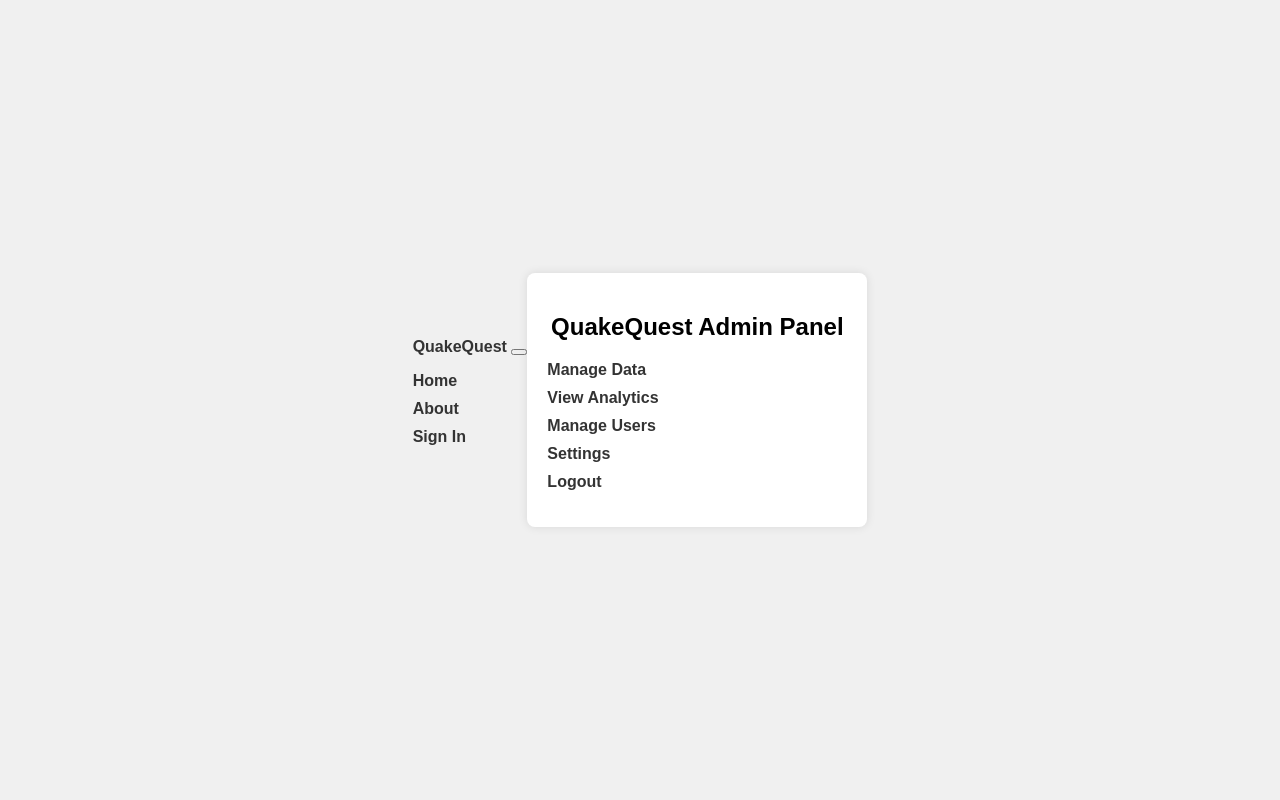
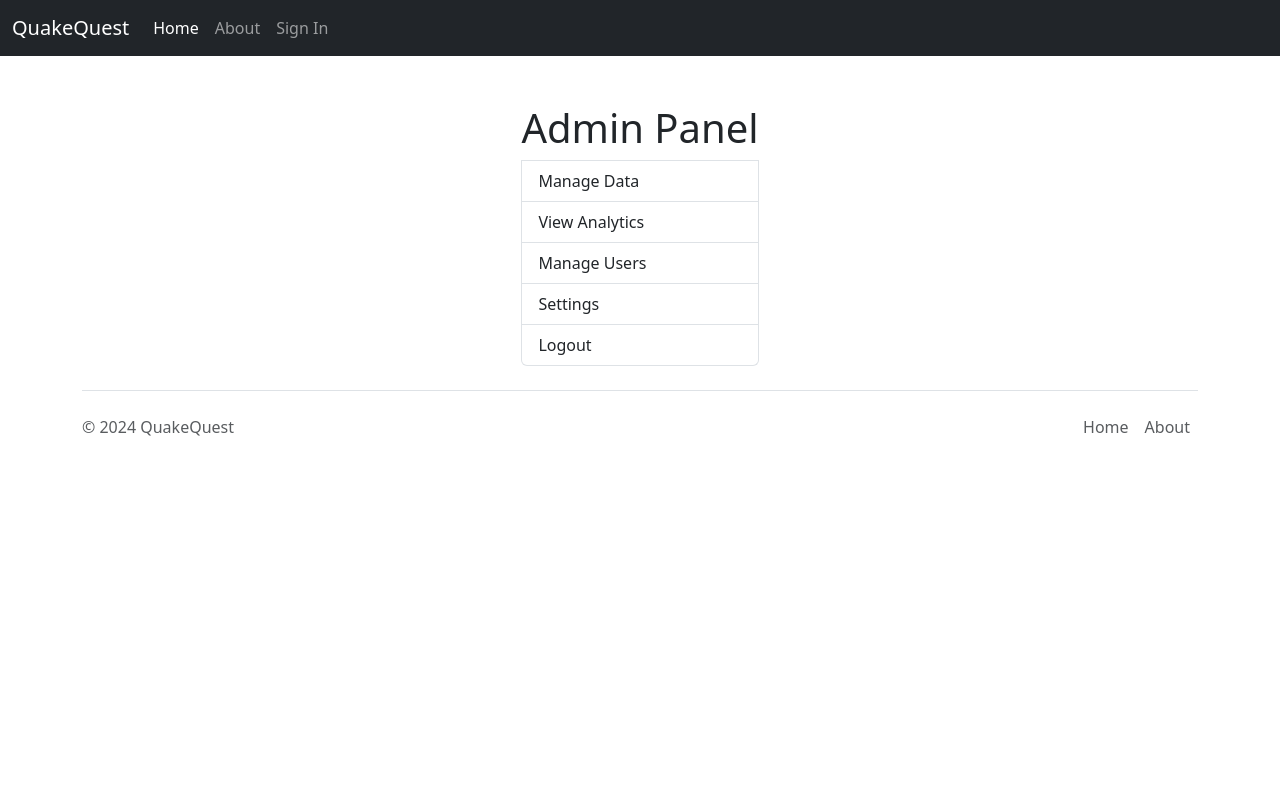
Before and after one commit to anthonyargatoff/LifeCycle-Thugs, a Flask app: page /admin in a window 1280 px wide. Run offline with Flask 3, Linux system fonts and the light colour scheme.

Commit message:
added BS classes to about/admin, fixed nav issues and links

```diff
--- a/flaskr/templates/Admin.html
+++ b/flaskr/templates/Admin.html
@@ -4,80 +4,57 @@
     <meta charset="UTF-8">
     <meta name="viewport" content="width=device-width, initial-scale=1.0">
     <title>QuakeQuest Admin Panel</title>
-    <style>
-        body {
-            font-family: Arial, sans-serif;
-            background-color: #f0f0f0;
-            margin: 0;
-            padding: 0;
-            display: flex;
-            justify-content: center;
-            align-items: center;
-            height: 100vh;
-        }
-        .container {
-            background-color: #fff;
-            padding: 20px;
-            border-radius: 8px;
-            box-shadow: 0 0 10px rgba(0, 0, 0, 0.1);
-            width: 300px;
-        }
-        h2 {
-            text-align: center;
-            margin-bottom: 20px;
-        }
-        ul {
-            list-style-type: none;
-            padding: 0;
-        }
-        li {
-            margin-bottom: 10px;
-        }
-        a {
-            text-decoration: none;
-            color: #333;
-            font-weight: bold;
-        }
-        a:hover {
-            color: #666;
-        }
-    </style>
+    <link href="https://cdn.jsdelivr.net/npm/bootstrap@5.3.3/dist/css/bootstrap.min.css" rel="stylesheet" integrity="sha384-QWTKZyjpPEjISv5WaRU9OFeRpok6YctnYmDr5pNlyT2bRjXh0JMhjY6hW+ALEwIH" crossorigin="anonymous">
 </head>
 <body>
-    <!-- Example Components for us to modify -->
-    <!--    Navbar Component
-        Responsively changes to hamburger icon when in small breakpoint -->
+    <!-- Navbar-->
     <nav class="navbar navbar-expand-lg navbar-dark bg-dark">
         <div class="container-fluid">
-                <a class="navbar-brand" href="#">QuakeQuest</a>
+            <a class="navbar-brand" href="Landing.html">QuakeQuest</a>
             <button class="navbar-toggler" type="button" data-bs-toggle="collapse" data-bs-target="#navbarNav" aria-controls="navbarNav" aria-expanded="false" aria-label="Toggle navigation">
                 <span class="navbar-toggler-icon"></span>
             </button>
             <div class="collapse navbar-collapse" id="navbarNav">
                 <ul class="navbar-nav">
                     <li class="nav-item">
-                            <a class="nav-link active" aria-current="page" href="/landing">Home</a>
+                        <a class="nav-link active" aria-current="page" href="Landing.html">Home</a>
                     </li>
                     <li class="nav-item">
-                            <a class="nav-link" href="/about">About</a>
+                        <a class="nav-link" href="About.html">About</a>
                     </li>
                     <!-- needs to be dynamically updated if logged in-->
                     <li class="nav-item">
-                            <a class="nav-link" href="/login">Sign In</a>
+                        <a class="nav-link" href="login.html">Sign In</a>
                     </li>
                 </ul>
             </div>
         </div>
     </nav>
+        <!-- Admin Panel-->
+    <div class="d-flex justify-content-center mt-5">
+        <div class="list-group">
+            <h1>Admin Panel</h1>
+            <a href="#" class="list-group-item list-group-item-action">Manage Data</a>
+            <a href="#" class="list-group-item list-group-item-action">View Analytics</a>
+            <a href="#" class="list-group-item list-group-item-action">Manage Users</a>
+            <a href="#" class="list-group-item list-group-item-action">Settings</a>
+            <a href="#" class="list-group-item list-group-item-action">Logout</a>
+        </div>
+    </div>
+          <!-- Footer Component-->
           <div class="container">
-        <h2>QuakeQuest Admin Panel</h2>
-        <ul>
-            <li><a href="#">Manage Data</a></li>
-            <li><a href="#">View Analytics</a></li>
-            <li><a href="#">Manage Users</a></li>
-            <li><a href="#">Settings</a></li>
-            <li><a href="#">Logout</a></li>
+            <footer class="d-flex flex-wrap justify-content-between align-items-center py-3 my-4 border-top">
+              <p class="col-md-4 mb-0 text-body-secondary">&copy; 2024 QuakeQuest</p>
+              <a href="/" class="col-md-4 d-flex align-items-center justify-content-center mb-3 mb-md-0 me-md-auto link-body-emphasis text-decoration-none">
+                <svg class="bi me-2" width="40" height="32"><use xlink:href="#bootstrap"/></svg>
+              </a>
+              <ul class="nav col-md-4 justify-content-end">
+                <li class="nav-item"><a href="Landing.html" class="nav-link px-2 text-body-secondary">Home</a></li>
+                <li class="nav-item"><a href="About.html" class="nav-link px-2 text-body-secondary">About</a></li>
               </ul>
+            </footer>
           </div>
+        <!-- Bootstrap JS-->
+    <script src="https://cdn.jsdelivr.net/npm/bootstrap@5.3.3/dist/js/bootstrap.bundle.min.js" integrity="sha384-YvpcrYf0tY3lHB60NNkmXc5s9fDVZLESaAA55NDzOxhy9GkcIdslK1eN7N6jIeHz" crossorigin="anonymous"></script>
 </body>
 </html>
```
Also changed, not shown: flaskr/templates/About.html (+44 -7 lines), flaskr/templates/Landing.html (+9 -12 lines), flaskr/templates/Search.html (+35 -17 lines), flaskr/templates/login.html (+18 -7 lines). Lines whose indentation alone changed are shown as unchanged.
